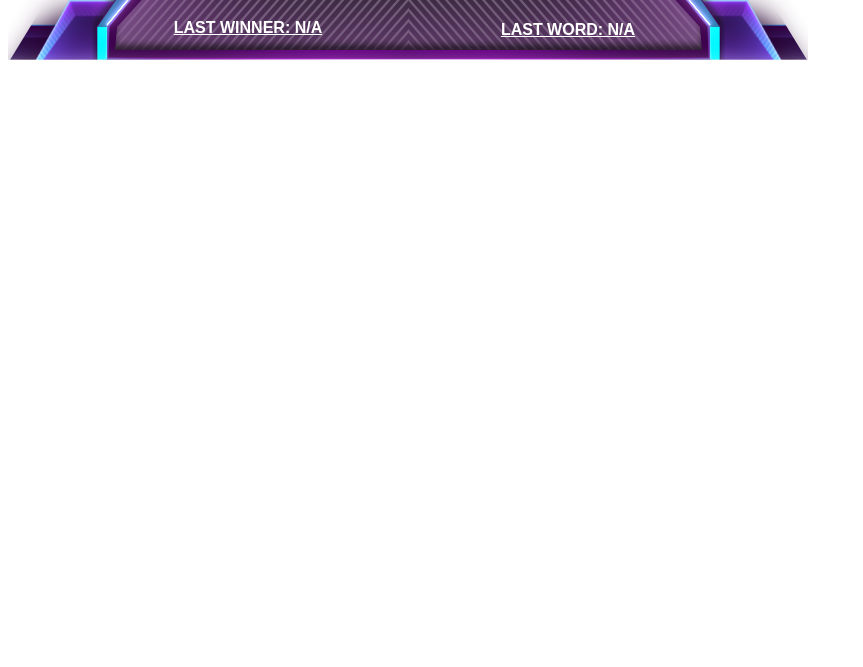
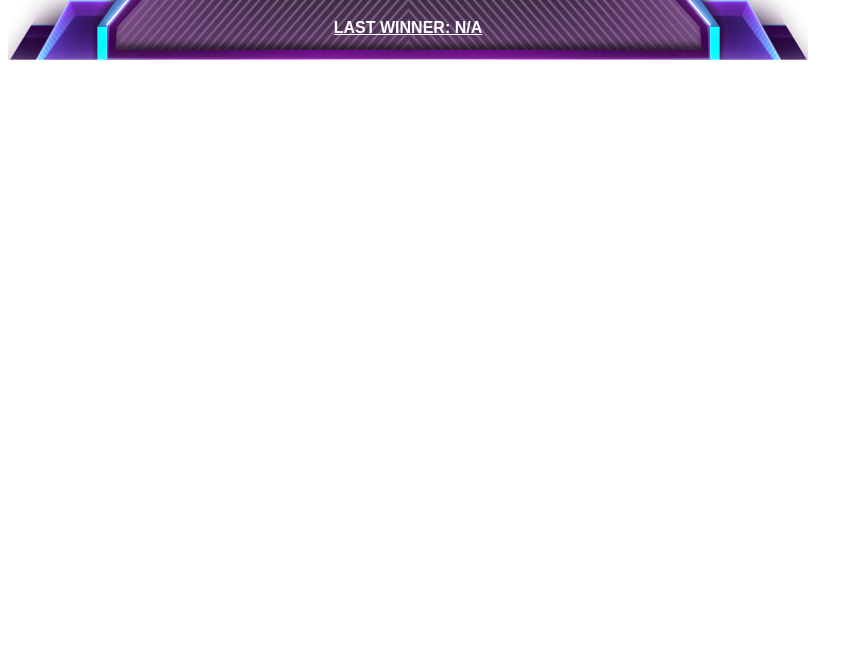
Before and after one commit to JaxCorps/WordGame, a plain HTML site: page index.html in a window 1280 px wide. Shown: the part 133-800 px from the top of the page, without its empty margins (0-863 px from the left). Drawn offline with Linux system fonts and the light colour scheme; a web font is replaced by a local one.

Commit message:
removed last word

```diff
--- a/index.html
+++ b/index.html
@@ -21,14 +21,6 @@
       .words {
         padding-top: 40px;
       }
-      .recent {
-        float: left;
-        width: 60%;
-      }
-      .last {
-        float: right;
-        width: 60%;
-      }
       .recentlast{
         padding-top: 20px;
         font-weight: bold;
@@ -49,7 +41,7 @@
       <div class="words">
         <h1 id="answer"></h1>
         <h1 id="define"></h1>
-        <div class="recentlast"><span class="recent"><u class="recentWinner">Last Winner: N/A</u></span><span class="last"><u class="lastWord">Last Word: N/A</u></span></div>
+        <div class="recentlast"><span class="recent"><u class="recentWinner">Last Winner: N/A</u></span></div>
       </div>
     </div>
     <script src="index.js"></script>
--- a/index.js
+++ b/index.js
@@ -68,14 +68,10 @@ function checkWord( selectedWord, typedword ) {
 }
 
 ComfyJS.onChat = ( user, message,flags, self, extra ) => {
-  if (user.toLowerCase() == "streamelements"){
-    return
-  }
-  else if( checkWord( selectedWord.toLowerCase(), message.toLowerCase().split( " " )[ 0 ] ) ) {
+  if( checkWord( selectedWord.toLowerCase(), message.split( " " )[ 0 ] ) ) {
     if( !isSolved && selectedWord === message.split( " " )[ 0 ] ) {
       isSolved = true;
       console.log(user)
-      document.querySelector( ".lastWord" ).innerText = "Last Word: " + selectedWord;
       document.querySelector( ".recentWinner" ).innerText = "Last Winner: " + user;
       addpoints(user, 250);
       setTimeout( () => {
```
